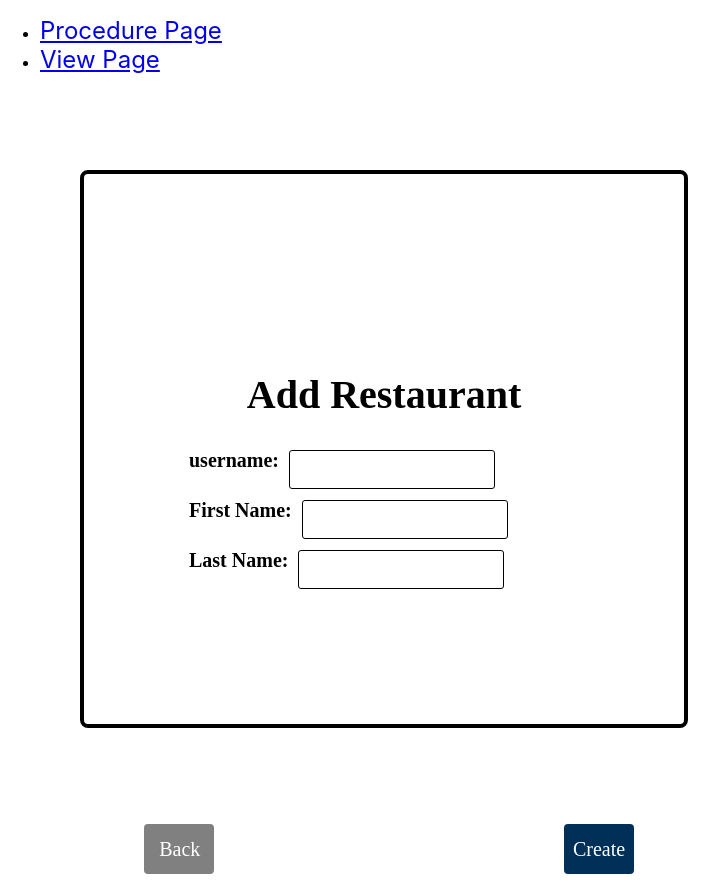
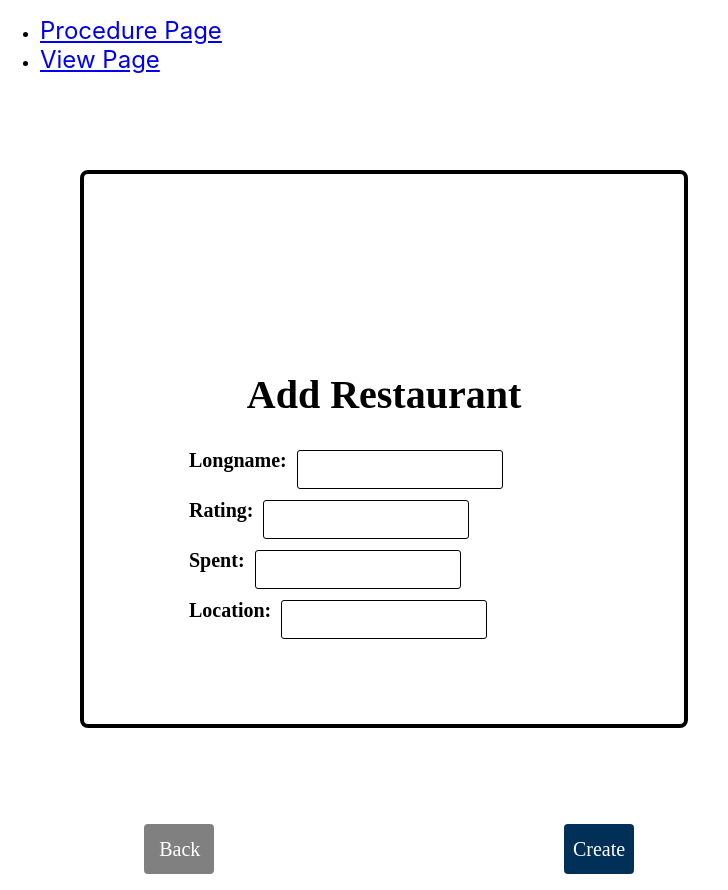
Before and after one commit to Gary-ChenJL/RestaurantDelivery, a React (Create React App) app in the folder frontend/: page /add_restaurant in a window 1280 px wide. Shown: the whole page, without its empty margins (0-728 px from the left). Built offline with nearby package versions, Linux system fonts and the light colour scheme.

Commit message:
small fixes

```diff
--- a/frontend/src/pages/add_pilot_role/add_pilot_role_page.js
+++ b/frontend/src/pages/add_pilot_role/add_pilot_role_page.js
@@ -40,7 +40,7 @@ const Addpilotrolepage = (props) => {
       console.log(AddPilotroleInfo["username"])
       console.log(AddPilotroleInfo["licenseID"])
       console.log(AddPilotroleInfo["pilot_experience"])
-      axios.post("http://localhost:5000/mvp/employee/worker", {
+      axios.post("http://localhost:5000/users/pilot/add", {
 
                     username: AddPilotroleInfo["username"],
                     licenseID:AddPilotroleInfo["licenseID"],
--- a/frontend/src/pages/add_restaurant/add_restaurant_page.js
+++ b/frontend/src/pages/add_restaurant/add_restaurant_page.js
@@ -9,42 +9,52 @@ import classes from "./addrestaurantPage.module.scss";
 const Addrestaurantpage = (props) => {
 
     const [AddownerInfo, setAddownerInfo] = useState({
-      username : "",
-      firstname: "",
-      lastname:""
+      longname : "",
+      rating: "",
+      spent:"",
+      location:""
     });
 
-    const onChangeUsernameHandler = async (event) => {
+    const onChangeLongnameHandler = async (event) => {
       var temp = AddownerInfo;
       temp[event.target.name] = event.target.value;
       setAddownerInfo(temp);
       // console.log(AddownerInfo["username"])
     }
 
-    const onChangeFirstnameHandler = async (event) => {
+    const onChangeRatingHandler = async (event) => {
       var temp = AddownerInfo;
       temp[event.target.name] = event.target.value;
       setAddownerInfo(temp);
       // console.log(AddownerInfo["firstname"])
     }
 
-    const onChangeLastnameHandler = async (event) => {
+    const onChangeSpentHandler = async (event) => {
       var temp = AddownerInfo;
       temp[event.target.name] = event.target.value;
       setAddownerInfo(temp);
       // console.log(AddownerInfo["lastname"])
     }
 
+    const onChangeLocationHandler = async (event) => {
+        var temp = AddownerInfo;
+        temp[event.target.name] = event.target.value;
+        setAddownerInfo(temp);
+        // console.log(AddownerInfo["lastname"])
+      }
+
 
     const onSubmitHandler = () => {
-      console.log(AddownerInfo["username"])
-      console.log(AddownerInfo["firstname"])
-      console.log(AddownerInfo["lastname"])
-      axios.post("http://localhost:5000/mvp/employee/worker", {
+      console.log(AddownerInfo["longname"])
+      console.log(AddownerInfo["rating"])
+      console.log(AddownerInfo["spent"])
+      console.log(AddownerInfo["location"])
+      axios.post("http://localhost:5000/locations/restaurant/add", {
 
-                    username: AddownerInfo["username"],
-                    firstname:AddownerInfo["firstname"],
-                    lastname:AddownerInfo["lastname"]
+                    longname: AddownerInfo["longname"],
+                    rating:AddownerInfo["rating"],
+                    spent:AddownerInfo["spent"],
+                    location:AddownerInfo["location"]
                 })
                 .catch((error) => {
                     alert(error.response.data.message);
@@ -58,24 +68,31 @@ const Addrestaurantpage = (props) => {
                 <div className={classes.entrybox}>
 
                     <Entry
-                        text={"username: "}
-                        name="username"
+                        text={"Longname: "}
+                        name="longname"
                         type="text"
-                        onChange={onChangeUsernameHandler}
+                        onChange={onChangeLongnameHandler}
                     />
 
                     <Entry
-                        text={"First Name: "}
-                        name="firstname"
+                        text={"Rating: "}
+                        name="rating"
                         type="text"
-                        onChange={onChangeFirstnameHandler}
+                        onChange={onChangeRatingHandler}
                     />
 
                     <Entry
-                        text={"Last Name: "}
-                        name="lastname"
+                        text={"Spent: "}
+                        name="spent"
                         type="text"
-                        onChange={onChangeLastnameHandler}
+                        onChange={onChangeSpentHandler}
+                    />
+
+                    <Entry
+                        text={"Location: "}
+                        name="location"
+                        type="text"
+                        onChange={onChangeLocationHandler}
                     />
                 </div>
                 <div className={classes.buttons}>
```
